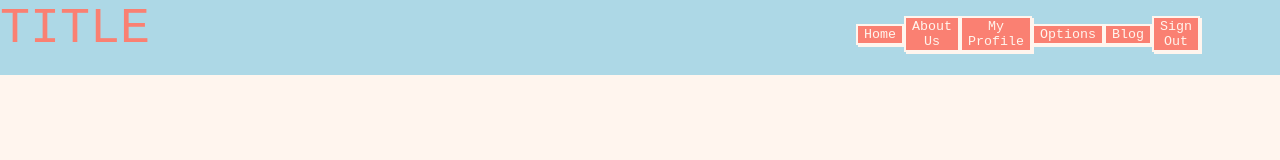
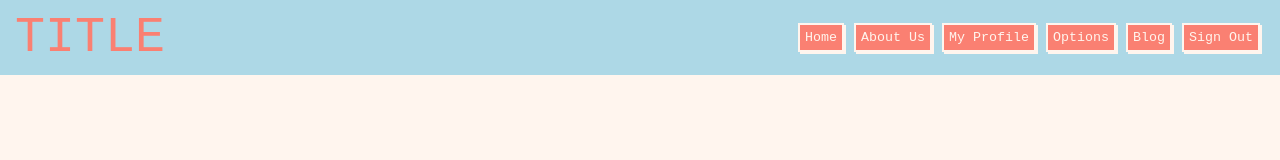
Before and after one commit to Adrianmorales1/Home-Page, a plain HTML site: page Website/index.html in a window 1280 px wide. Drawn offline with Linux system fonts and the light colour scheme.

Commit message:
Add files via upload

```diff
--- a/Website/style.css
+++ b/Website/style.css
@@ -7,23 +7,22 @@ body {
     height:75px;
     background-color: lightblue;
     display: flex;
-    justify-content: space-between;
+    align-items: center;
 }
 
 .title{
-    width:40%;
     font-size:50px;
+    flex:2;
     font-family:monospace;
     color:salmon;
-
+    margin:15px;
 }
 
 .navbarbtn {
-    width:60%;
+    flex:8;
     list-style-type: none;
     display:flex;
-    align-items: center;
-    justify-content: space-between;
+    margin:15px;
 }
 
 button {
@@ -31,5 +30,7 @@ button {
     background-color: salmon;
     border: 2px solid seashell;
     box-shadow: 2px 2px seashell;
+    padding:5px;
     font-family: monospace;
+    margin:5px;
 }
```
